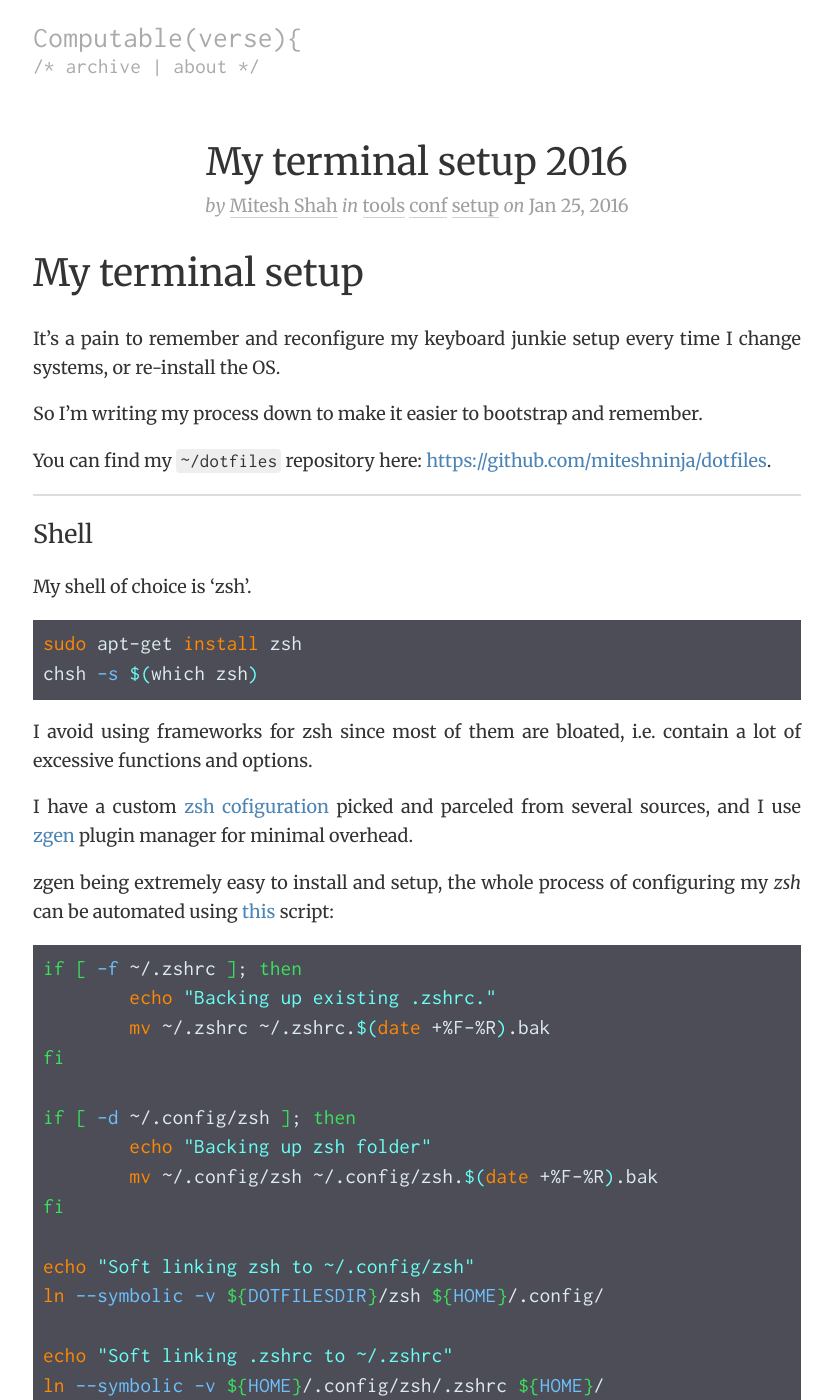
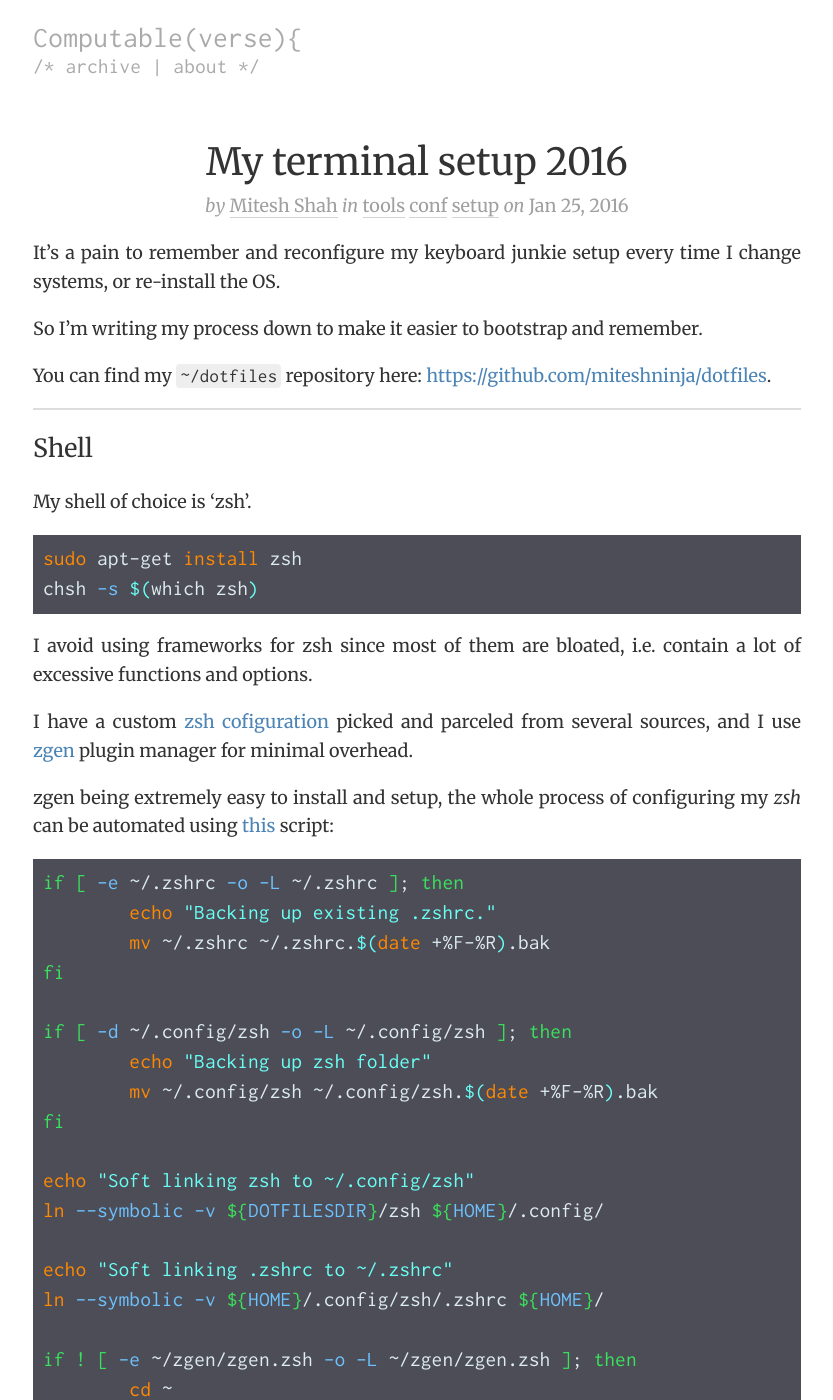
Before and after one commit to Computableverse/computableverse.github.io, a Jekyll site: the page built from _posts/2016-01-25-my-terminal-setup.md, in a window 1280 px wide and 1400 px high. Shown: the whole window, without its empty margins (223-1056 px from the left). Built offline with Jekyll 4.4.1, drawn with Linux system fonts in a browser that asks for light colours; Markdown is read by kramdown in place of the engine named in the settings; comment, search, counter and statistics services are not loaded.

Commit message:
Edit terminal-setup post.

````diff
--- a/_posts/2016-01-25-my-terminal-setup.md
+++ b/_posts/2016-01-25-my-terminal-setup.md
@@ -4,8 +4,6 @@ date: 2016-01-25
 title: "My terminal setup 2016"
 category: [tools, conf, setup]
 ---
-
-# My terminal setup
 
 It's a pain to remember and reconfigure my keyboard junkie setup every time I change systems, or re-install the OS.
 
@@ -19,7 +17,7 @@ You can find my `~/dotfiles` repository here: [https://github.com/miteshninja/do
 
 My shell of choice is 'zsh'.
 
-```shell
+```sh
 sudo apt-get install zsh
 chsh -s $(which zsh)
 ```
@@ -30,13 +28,13 @@ I have a custom [zsh cofiguration](https://github.com/MiteshNinja/dotfiles/tree/
 
 zgen being extremely easy to install and setup, the whole process of configuring my *zsh* can be automated using [this](https://github.com/MiteshNinja/dotfiles/blob/master/zsh/setup.sh) script:
 
-```shell
-if [ -f ~/.zshrc ]; then
+```sh
+if [ -e ~/.zshrc -o -L ~/.zshrc ]; then
         echo "Backing up existing .zshrc."
         mv ~/.zshrc ~/.zshrc.$(date +%F-%R).bak
 fi
 
-if [ -d ~/.config/zsh ]; then
+if [ -d ~/.config/zsh -o -L ~/.config/zsh ]; then
         echo "Backing up zsh folder"
         mv ~/.config/zsh ~/.config/zsh.$(date +%F-%R).bak
 fi
@@ -47,7 +45,7 @@ ln --symbolic -v ${DOTFILESDIR}/zsh ${HOME}/.config/
 echo "Soft linking .zshrc to ~/.zshrc"
 ln --symbolic -v ${HOME}/.config/zsh/.zshrc ${HOME}/
 
-if ! [ -f ~/zgen/zgen.zsh ]; then
+if ! [ -e ~/zgen/zgen.zsh -o -L ~/zgen/zgen.zsh ]; then
 	cd ~
 	git clone https://github.com/tarjoilija/zgen
 fi
@@ -64,7 +62,7 @@ I use 2 different terminal emulators to suit my needs.
 '[Sakura](http://www.pleyades.net/david/projects/sakura)' is a lightweight, yet configurable terminal emulator with Gtk dependencies.
 I downloaded and set it as my default terminal using:
 
-```shell
+```sh
 sudo apt-get install sakura
 sudo update-alternatives --config x-terminal-emulator
 gsettings set org.gnome.desktop.default-applications.terminal exec 'sakura'
````
